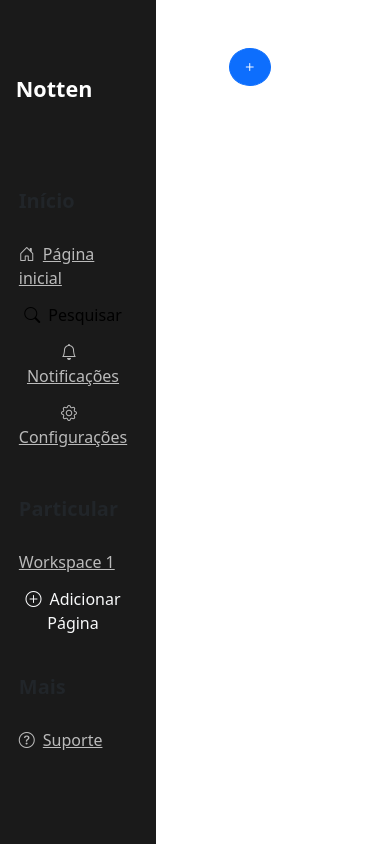
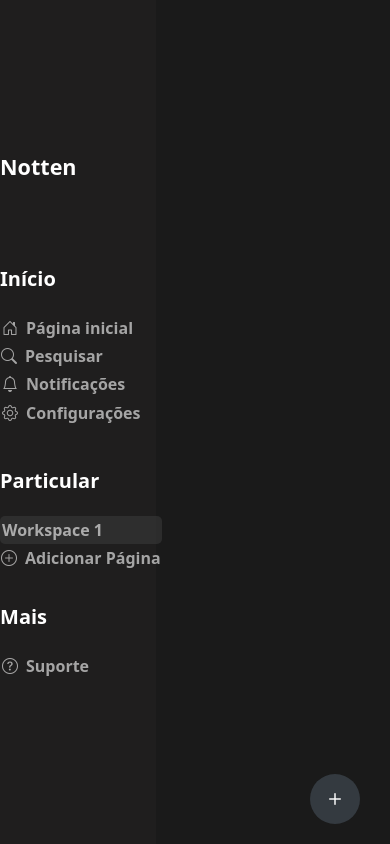
Before and after one commit to jesse-barbosa/Lumina-web, a PHP site: page /pages/workspaces.html in a window 390 px wide. Run offline with PHP 8.4, Linux system fonts and the light colour scheme; style sheets or scripts are compiled from the project's sources.

Commit message:
Layout and Responsiveness

```diff
--- a/style.scss
+++ b/style.scss
@@ -1,93 +1,229 @@
-*{
+* {
   box-sizing: border-box;
   list-style-type: none;
   margin: 0;
   padding: 0;
   text-decoration: none;
-    font-family: system-ui, -apple-system, BlinkMacSystemFont, 'Segoe UI', Roboto, Oxygen, Ubuntu, Cantarell, 'Open Sans', 'Helvetica Neue', sans-serif;
+  font-family: system-ui, -apple-system, BlinkMacSystemFont, "Segoe UI", Roboto, Oxygen, Ubuntu, Cantarell, "Open Sans", "Helvetica Neue", sans-serif;
 }
 
-main{
+body {
+  background-color: #1A1A1A !important;
+}
+
+main {
   display: flex;
   max-width: 1150px;
   max-height: 740px;
-    .header{
+}
+
+main .header {
+  position: fixed;
   display: flex;
   align-items: center;
   justify-content: center;
-        padding: 0 10vw 0 13px;
+  padding: 0 6vw 0 13px;
   max-width: 40vw;
   height: 100vh;
-        align-items: center ;
-        background-color: #1A1A1A;
+  background-color: #1f1e1e;
+}
 
-        .Logo-inicial{
+main .header .Logo-inicial {
   color: white;
-            padding: 0 0 4rem 13px;
+  padding: 0 0 4rem 16px;
+}
 
-        }
-        .section{
-            .navigation{
+main .header .section .navigation {
   gap: 0.5rem;
   display: flex;
   flex-direction: column;
   align-items: flex-start;
-                .titulos{
-                    margin-top: 1.4rem;
+}
+
+main .header .section .navigation .titulos {
+  color: white;
   padding: 0 0 0 1rem;
 }
-                .list{
+
+main .header .section .navigation .list {
   display: flex;
   flex-direction: column;
-                    padding: 13px 0 0 1rem ;
+  padding: 13px 0 0 1rem;
   gap: 13px;
-                    li a{
-                        color: rgba(255, 255, 255, 0.7);
-                    }
 }
 
+main .header .section .navigation .list li {
+  margin: -6px 0 -6px 0;
+}
 
+main .header .section .navigation .list li a,
+main .header .section .navigation .list li {
+  text-decoration: none;
+  font-weight: 600;
+  color: rgba(255, 255, 255, 0.6);
+  white-space: nowrap;
+  padding: 1px;
+  border-radius: 5px;
+  transition: background-color 0.3s, color 0.3s;
+  display: flex;
+  align-items: center;
 }
+
+main .header .section .navigation .list li a img {
+  margin-right: 10px;
 }
+
+main .header .section .navigation .list .li-active {
+  background-color: rgba(63, 63, 63, 0.5);
 }
-    .main-principal{
+
+main .header .section .navigation .list li a:hover,
+main .header .section .navigation .list li:hover {
+  background-color: rgba(63, 63, 63, 0.5);
+  color: rgba(255, 255, 255, 0.9);
+}
+
+main .main-principal {
   display: flex;
   flex-direction: column;
-        margin-left: 3.8rem;
+  margin-left: 20rem;
+}
 
-        .titulo-central{
-            margin: 8rem 0 0 0;
-            color: rgba(255, 255, 255, 0.7);
-            font-size: 40px;
+.titulo-central {
+  color: rgba(255, 255, 255, 0.8);
 }
-        .img-main{
+
+main .main-principal .topic {
+  color: rgba(255, 255, 255, 0.6);
+}
+
+main .main-principal .img-main {
   margin: 4rem 0 0 1rem;
   transform: translateY(-50%);
   width: 20px;
   height: 20px;
 }
+
+header section .modalConfiguracoes .modal-body {
+  height: 360px;
 }
-        input{
-            margin-top: -4.7%;
+
+main section .card {
+  color: white;
+  background-color: #202020;
+  transition: all 0.2s;
+}
+
+main section .card:hover {
+  transform: scale(1.06);
+}
+
+#add-button {
+  width: 50px;
+  height: 50px;
+  background-color: #343a40;
+  color: white;
+  border: none;
+  display: flex;
+  justify-content: center;
+  align-items: center;
+  font-size: 24px;
+  border-radius: 50%;
+  cursor: pointer;
+  margin-right: 10px;
+}
+
+.dropdown-container {
+  position: fixed;
+  bottom: 20px;
+  right: 20px;
+  display: flex;
+  align-items: center;
+  z-index: 1000;
+}
+
+.dropdown-menu {
+  background-color: #343a40;
+  border-radius: 5px;
+  box-shadow: 0px 4px 10px rgba(0, 0, 0, 0.1);
+  display: none;
+  position: absolute;
+  right: 60px;
+  bottom: 0;
+  z-index: 1000;
+}
+
+.dropdown-menu.show {
+  display: block;
+}
+
+.dropdown-menu .dropdown-item:hover {
+  background-color: #343a40;
+}
+
+/* Notas */
+#notes-container {
+  display: flex;
+  flex-wrap: wrap;
+  width: auto;
+}
+
+.note-content {
+  color: rgba(245, 245, 245, 0.8);
+  padding: 5px;
+  outline: none;
+  border-radius: 10px;
+}
+
+.content-input {
+  font-size: 16px;
+  color: rgba(245, 245, 245, 0.8);
+  min-height: 5rem;
+  padding: 15px;
+  background-color: rgb(40, 40, 40);
+  resize: both;
   border: none;
   outline: none;
-            background-color: rgba(40, 40, 40, 1);
-            width: 51rem;
-            height: 3rem;
   border-radius: 10px;
-
+  min-width: 200px;
+  flex-grow: 1;
 }
-    .textarea-main{
-        width: 60rem;
-        height: 24rem;
-        resize: none;
-        padding: 10px;
-        border: none;
-        border-radius: 5px;
-        box-sizing: border-box;
-        margin-top: 2rem;
-        background: rgba(28, 28, 28, 1);
-
+main #notescontainer .list {
+  color: #fff;
+  padding: 5px;
+  border-radius: 10px;
 }
 
+.list-title {
+  font-size: 16px;
+  color: rgba(245, 245, 245, 0.8);
+  background-color: rgb(40, 40, 40);
+  border: none;
+  padding: 10px;
+  border-radius: 5px;
+  margin-bottom: 10px;
+  width: calc(100% - 20px);
+  text-align: center;
+  border-radius: 10px;
+  border: hidden;
+  outline: none;
 }
+
+.item {
+  font-size: 15px;
+  color: rgba(245, 245, 245, 0.8);
+  height: 2.6em;
+  text-align: center;
+  padding: 10px;
+  margin-top: 5px;
+  border: none;
+  outline: none;
+  background-color: rgb(40, 40, 40);
+  border-radius: 10px;
+}
+
+.list-item {
+  display: flex;
+  align-items: center;
+  margin-bottom: 5px;
+}
```
Lines whose indentation alone changed are shown as unchanged.
